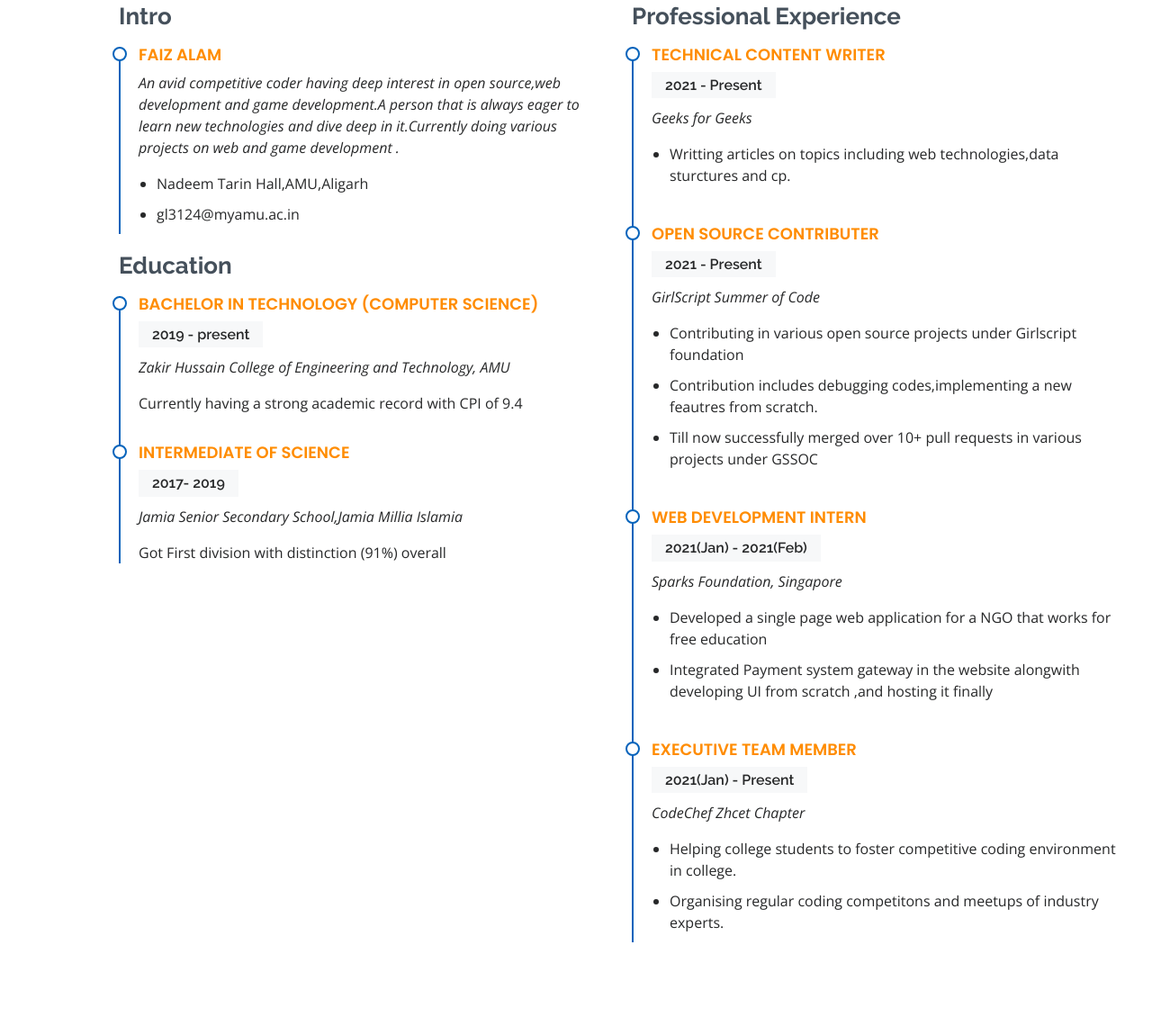
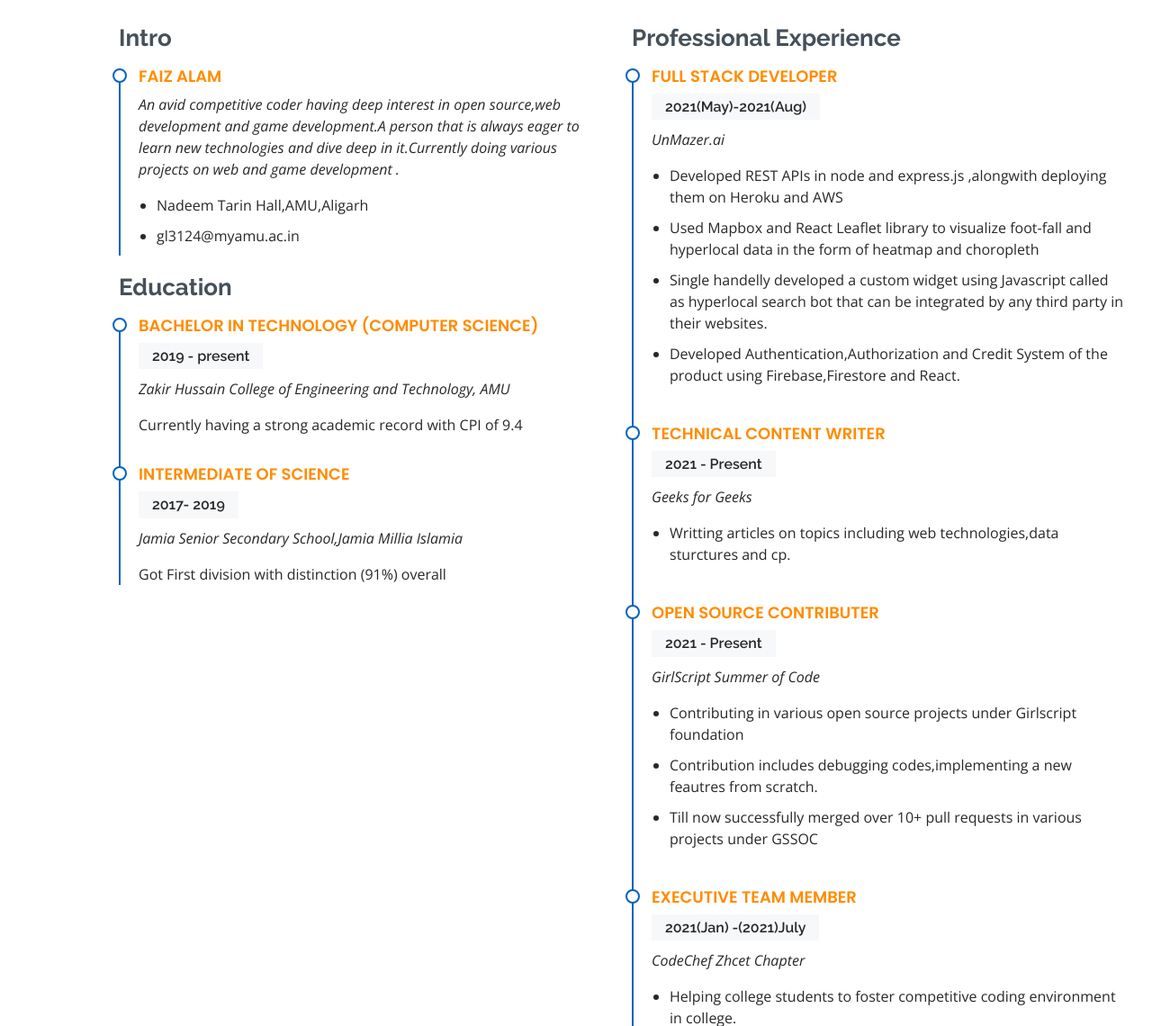
Before and after one commit to zhcet19/Portfolio2.0, a plain HTML site: page indexmain.html in a window 1280 px wide. Shown: the part 2298-3438 px from the top of the page at 90% size. Drawn offline with nearby package versions, Linux system fonts and the light colour scheme; files whose address does not match are found by name.

Commit message:
experience updated

```diff
--- a/indexmain.html
+++ b/indexmain.html
@@ -76,7 +76,7 @@
 
         <div class="section-title">
           <h2>About Me</h2>
-          <p>I am a Sophomore year computer engineering Undergrad at Zakir Hussain College of Enginnering and Technology, Aligarh Muslim University.</p>
+          <p>I am a Pre-final year computer engineering Undergrad at Zakir Hussain College of Enginnering and Technology, Aligarh Muslim University.I had also been ICPC Regionalist in 2020 and previously interned at few of early stage startups.</p>
         </div>
 
         <div class="row">
@@ -263,6 +263,23 @@
           <div class="col-lg-6">
             <h3 class="resume-title">Professional Experience</h3>
             <div class="resume-item">
+              <h4>Full Stack Developer</h4>
+              <h5>2021(May)-2021(Aug)</h5>
+              <p><em>UnMazer.ai</em></p>
+              <ul>
+                <li> Developed REST APIs in node and express.js ,alongwith deploying them on Heroku and AWS</li>
+                <li>
+                  Used Mapbox and React Leaflet library to visualize foot-fall and hyperlocal data in the form of heatmap and choropleth
+                </li>
+                <li>
+                  Single handelly developed a custom widget using Javascript called as hyperlocal search bot that can be integrated by any third party in their websites.
+                </li>
+                <li>
+                  Developed Authentication,Authorization and Credit System of the product using Firebase,Firestore and React.
+                </li>
+              </ul>
+            </div>
+            <div class="resume-item">
               <h4>Technical Content Writer</h4>
               <h5>2021 - Present</h5>
               <p><em>Geeks for Geeks </em></p>
@@ -282,18 +299,8 @@
               </ul>
             </div>
             <div class="resume-item">
-              <h4>Web Development Intern</h4>
-              <h5>2021(Jan) - 2021(Feb)</h5>
-              <p><em>Sparks Foundation, Singapore</em></p>
-              <ul>
-                <li>Developed a single page web application for a NGO that works for free education</li>
-                <li>Integrated Payment system gateway in the website alongwith developing UI from scratch ,and hosting it finally</li>
-
-              </ul>
-            </div>
-            <div class="resume-item">
               <h4>Executive Team Member</h4>
-              <h5>2021(Jan) - Present</h5>
+              <h5>2021(Jan) -(2021)July</h5>
               <p><em>CodeChef Zhcet Chapter</em></p>
               <ul>
                 <li>Helping college students to foster competitive coding environment in college.</li>
```
